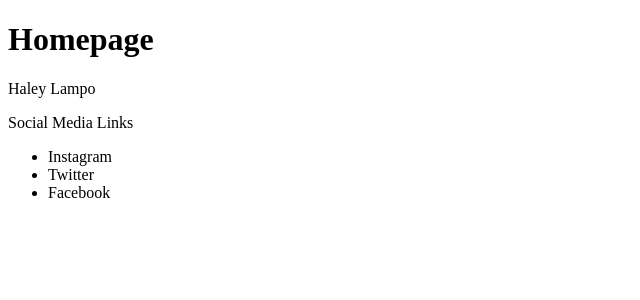
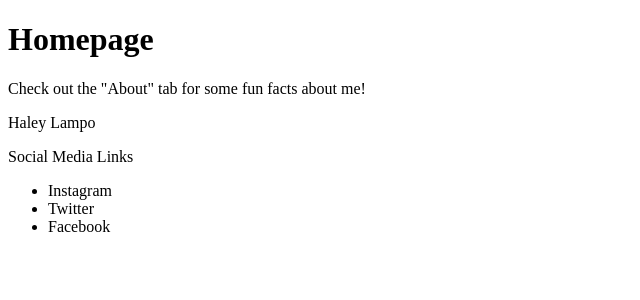
Before and after one commit to hlampo/django_pages, a Django app: page / in a window 1280 px wide. Shown: the part 26-326 px from the top of the page, without its empty margins (0-640 px from the left). Run offline with Django 3.2, Linux system fonts and the light colour scheme.

Commit message:
updated homepage

```diff
--- a/pages/templates/home.html
+++ b/pages/templates/home.html
@@ -5,6 +5,7 @@
 <h1>Homepage</h1>
 
 <div>
+  <p>Check out the "About" tab for some fun facts about me!</p>
   <p>Haley Lampo</p>
 </div>
 
```
